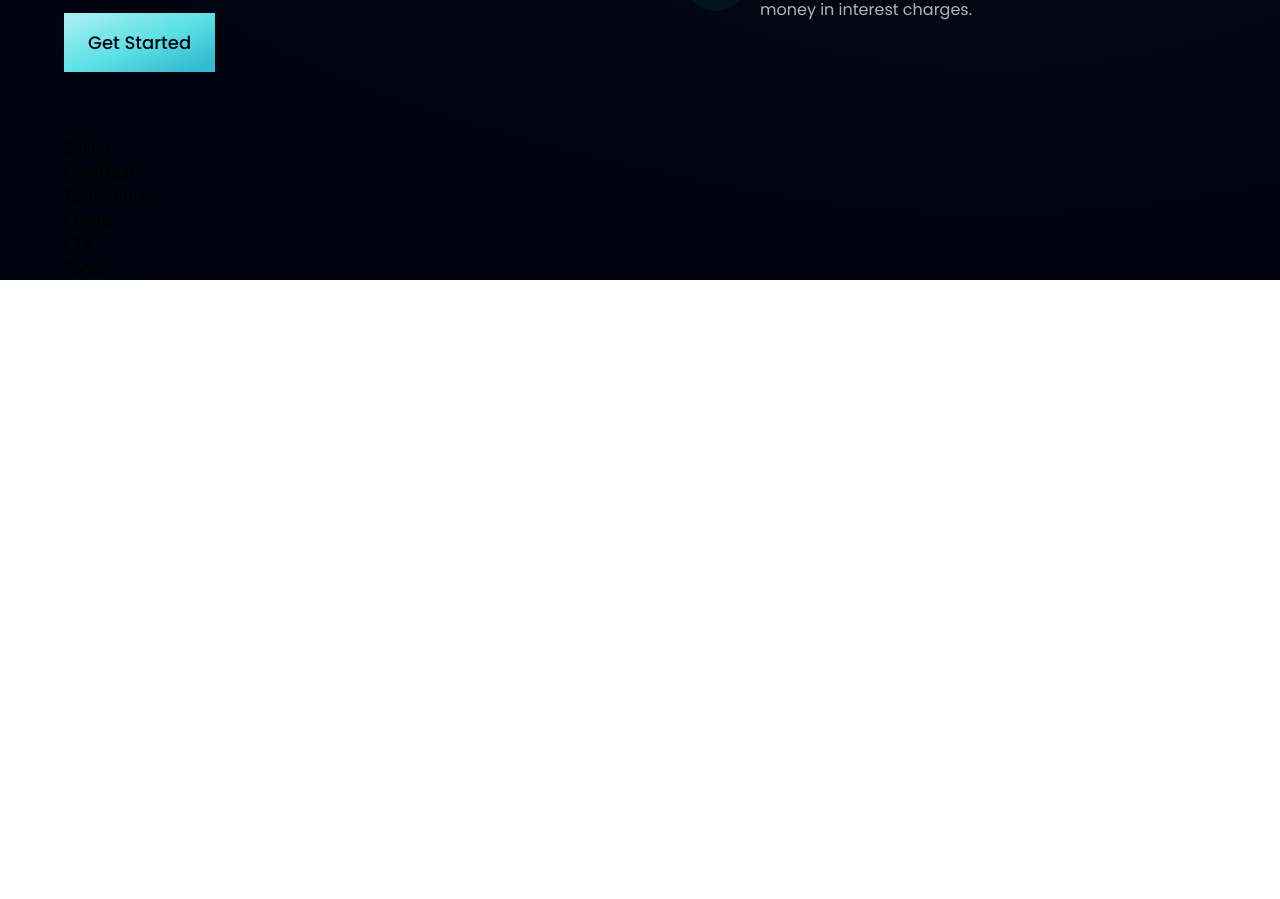
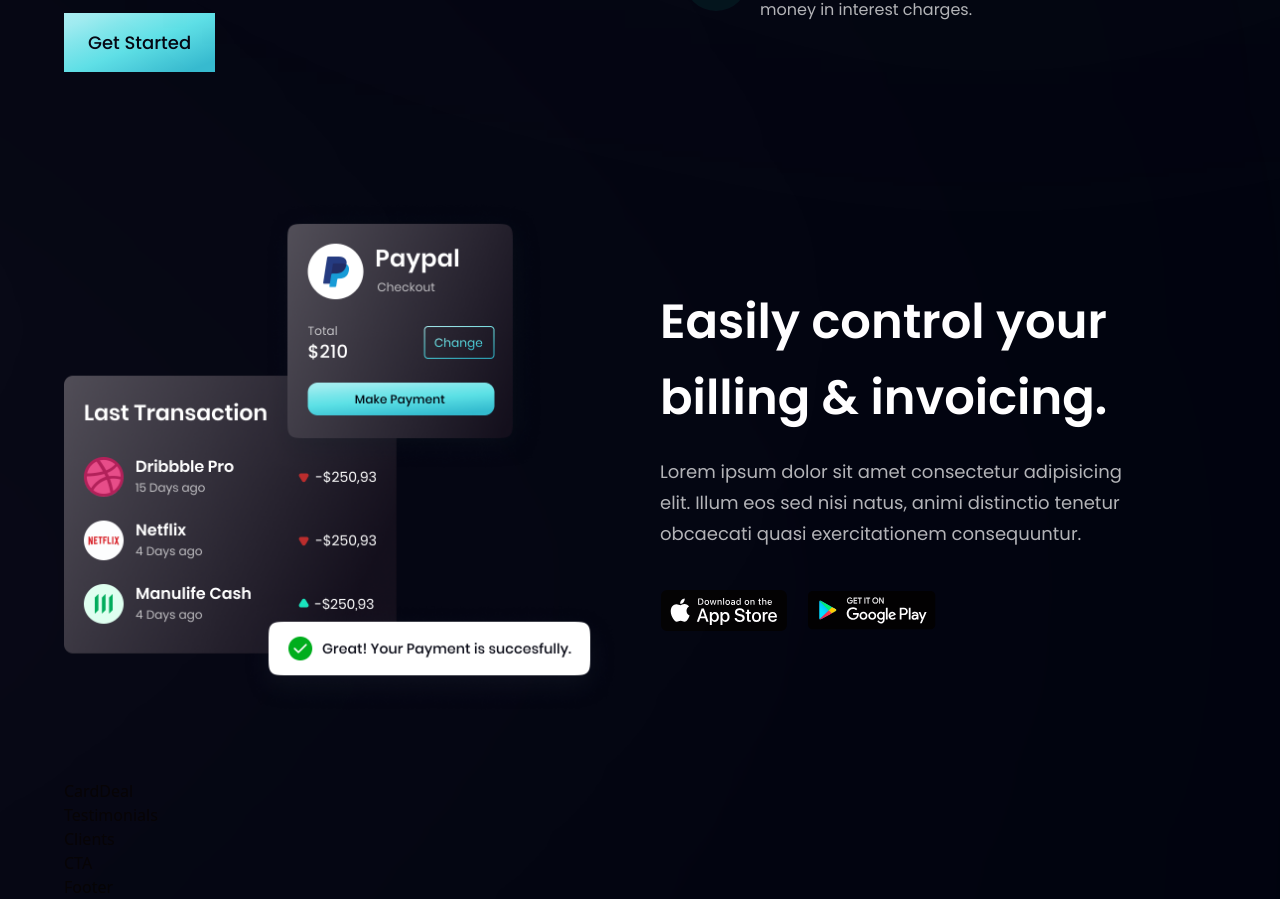
Before and after one commit to parthacs1999/bank-modern-ui-ux-app, a React (Vite) app: page / in a window 1280 px wide. Shown: the part 1410-2309 px from the top of the page. Before the commit the page ends 1690 px from the top, so only its background shows below. Built offline with nearby package versions, Linux system fonts and the light colour scheme.

Commit message:
Billing component design code completed

```diff
--- a/src/components/Billing.jsx
+++ b/src/components/Billing.jsx
@@ -1,8 +1,27 @@
-import React from 'react'
-
+import React from 'react';
+import { apple, bill, google } from '../assets';
+import styles, { layout } from '../style';
 const Billing = () => {
   return (
-    <div>Billing</div>
+    <section id="product" className={layout.sectionReverse}>
+      <div className={layout.sectionImgReverse}>
+        <img src={bill} alt=" billing" className='w-[100%] h-[100%] relative z-[5]' />
+        <div className='absolute z-[3] -left-1/2 top-0 w-[50%] h-[50%] rounded-full white__gradient' />
+        <div className='absolute z-[0] -left-1/2 bottom-0 w-[50%] h-[50%] rounded-full pink__gradient' />
+      </div>
+
+      <div className={layout.sectionInfo}>
+        <h2 className={styles.heading2}>Easily control your <br className='sm:block hidden' /> billing & invoicing.</h2>
+        <p className={`${styles.paragraph} max-w-[470px] mt-5`}>
+          Lorem ipsum dolor sit amet consectetur adipisicing elit. Illum eos sed nisi natus, animi distinctio tenetur obcaecati quasi exercitationem consequuntur.
+        </p>
+
+        <div className='flex flex-row flex-wrap sm:mt-10 mt-6'>
+          <img src={apple} alt="apple_store" className='w-[128px] h-[42px] object-contain mr-5 cursor-pointer' />
+          <img src={google} alt="google_store" className='w-[128px] h-[42px] object-contain  cursor-pointer' />
+        </div>
+      </div>
+    </section>
   )
 }
 
```
